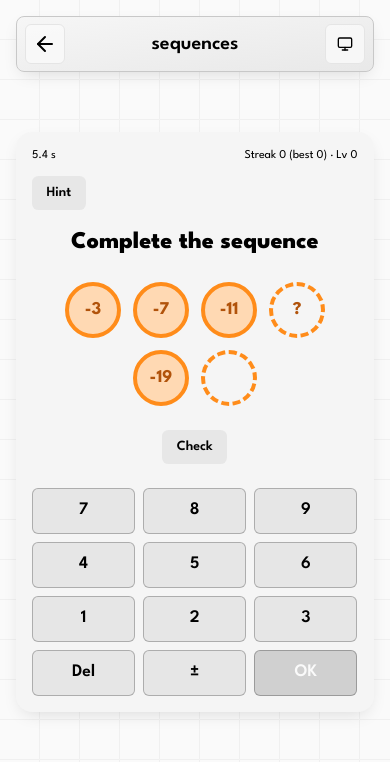
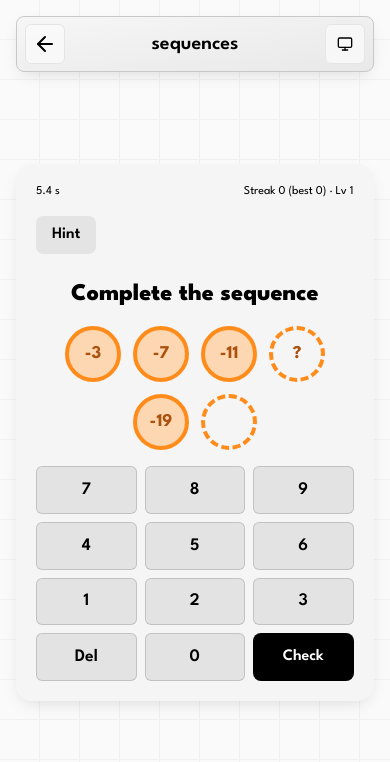
Before and after one commit to iskochergin/megamath, a Next.js app: page /seq-bubble in a window 390 px wide. Shown: the top 762 px of the page. Built offline with nearby package versions, Linux system fonts and the light colour scheme.

Commit message:
sequences v4 (fixed layout bugs and a little redesign)

```diff
--- a/src/pages/seq-bubble.tsx
+++ b/src/pages/seq-bubble.tsx
@@ -28,23 +28,23 @@ const ri = (a: number, b: number) =>
 const choice = <T, >(arr: T[]) => arr[Math.floor(Math.random() * arr.length)];
 const MAX_LEN = 6;
 
-/* pastel‑orange palette (unchanging) */
-const OR_BG = "hsl(30,100%,85%)"; /* inner fill – dark enough to see numbers */
+/* pastel-orange palette (unchanging) */
+const OR_BG = "hsla(30,100%,80%,0.73)";      /* slightly darker than before   */
 const OR_BORDER = "hsl(30,100%,55%)";
-// const OR_TEXT = "hsl(25,90%,30%)";
-const OR_TEXT = "hsl(26,88%,37%)";
+const OR_TEXT = "hsl(26,86%,36%)";
 
+/* sequence generator ------------------------------------------------- */
 const makeSequence = (difficulty = 1): GeneratedSeq => {
     const kinds: SeqKind[] =
         difficulty < 4
             ? ["arithmetic", "geometric", "fibo", "alt"]
             : ["arithmetic", "geometric", "fibo", "alt", "mixed", "quadratic"];
+
     if (difficulty >= 8) kinds.push("square", "pow2");
 
     const kind = choice(kinds);
     const seq: number[] = [];
     let hint = "";
-
     const safe = (v: number) => {
         if (Math.abs(v) > 20_000) throw new Error("overflow");
         seq.push(v);
@@ -89,10 +89,10 @@ const makeSequence = (difficulty = 1): GeneratedSeq => {
                 break;
             }
             case "mixed": {
-                const start = ri(2, 10),
+                const s = ri(2, 10),
                     d = ri(1, 3 + difficulty),
                     r = choice([2, 3, 4]);
-                safe(start);
+                safe(s);
                 for (let i = 1; i < MAX_LEN / 2; i++) safe(seq[i - 1] + d);
                 for (let i = MAX_LEN / 2; i < MAX_LEN; i++) safe(seq[i - 1] * r);
                 hint = `Add ${d}, then ×${r}`;
@@ -115,7 +115,7 @@ const makeSequence = (difficulty = 1): GeneratedSeq => {
             case "pow2": {
                 const k = ri(1, 3);
                 for (let i = 0; i < MAX_LEN; i++) safe(k * 2 ** i);
-                hint = "Powers of two";
+                hint = "Powers of 2";
                 break;
             }
         }
@@ -123,8 +123,8 @@ const makeSequence = (difficulty = 1): GeneratedSeq => {
         return regen();
     }
 
-    const final = seq.at(-1)!;
-    const shown = seq.slice(0, -1) as (number | null)[];
+    const finalAnswer = seq.at(-1)!;
+    const shown: (number | null)[] = seq.slice(0, -1);
     let hintIndex: number | null = null;
 
     if (
@@ -137,15 +137,15 @@ const makeSequence = (difficulty = 1): GeneratedSeq => {
         shown[idx] = null;
         hintIndex = idx;
     }
-    return {shown, finalAnswer: final, kind, hintIndex, hint};
+    return {shown, finalAnswer, kind, hintIndex, hint};
 };
 
-/* component -------------------------------------------------------- */
+/* component --------------------------------------------------------- */
 const SeqBubbleDrill: React.FC = () => {
     const [data, setData] = useState<GeneratedSeq | null>(null);
     const [streak, setStreak] = useState(0);
     const [bestStreak, setBestStreak] = useState(0);
-    const level = Math.min(10, Math.floor(streak / 2));
+    const level = Math.min(10, 1 + Math.floor(streak / 2));
 
     const [input, setInput] = useState("");
     const [feedback, setFeedback] = useState("");
@@ -162,7 +162,7 @@ const SeqBubbleDrill: React.FC = () => {
     const cardRef = useRef<HTMLDivElement>(null);
     const inputRef = useRef<HTMLInputElement>(null);
 
-    /* first mount */
+    /* mount ---------------------------------------------------------------- */
     useEffect(() => {
         if (typeof window !== "undefined") {
             setBestStreak(+localStorage.getItem("seq_best")! || 0);
@@ -172,13 +172,12 @@ const SeqBubbleDrill: React.FC = () => {
 
     useEffect(() => inputRef.current?.focus(), [data]);
 
-    /* simple timer */
+    /* timers ---------------------------------------------------------------- */
     useEffect(() => {
         const id = setInterval(() => setElapsed((t) => t + 0.12), 120);
         return () => clearInterval(id);
     }, []);
 
-    /* auto next timer */
     useEffect(() => {
         if (!wait) return;
         if (cd > 0) {
@@ -188,6 +187,7 @@ const SeqBubbleDrill: React.FC = () => {
         nextSeq();
     }, [wait, cd]);
 
+    /* helpers --------------------------------------------------------------- */
     const nextSeq = () => {
         const el = cardRef.current;
         if (!el) return;
@@ -225,7 +225,7 @@ const SeqBubbleDrill: React.FC = () => {
         const val = input.trim() === "" ? NaN : +input.trim();
         const ok = val === data.finalAnswer;
         if (ok) {
-            setFeedback("✔ Correct");
+            setFeedback("✔ Correct");
             const ns = streak + 1;
             setStreak(ns);
             if (ns > bestStreak) {
@@ -234,7 +234,7 @@ const SeqBubbleDrill: React.FC = () => {
             }
             finishRound(true);
         } else if (attempts === 0) {
-            setFeedback("✖ Try again");
+            setFeedback("✖ Try again");
             setAttempts(1);
         } else {
             setFeedback(`Answer: ${data.finalAnswer}`);
@@ -243,16 +243,21 @@ const SeqBubbleDrill: React.FC = () => {
         }
     };
 
-    /* bubble style helper */
-    const bubbleCss = (delay: number, dashed?: boolean) => ({
+    /* bubble style helper (individual glow) -------------------------------- */
+    const glow = level > 1 ? `${(level - 1) * 2 + 4}px` : "0px";
+    const bubbleCss = (delay: number, dashed?: boolean): React.CSSProperties => ({
         animationDelay: `${delay}s`,
         background: dashed ? "transparent" : OR_BG,
         border: `4px ${dashed ? "dashed" : "solid"} ${OR_BORDER}`,
         color: OR_TEXT,
+        filter:
+            glow === "0px"
+                ? "none"
+                : `drop-shadow(0 0 ${glow} rgba(255,80,0,0.55))`,
     });
 
-    /* fire glow size */
-    const glow = level > 0 ? `${(level - 1) * 2 + 4}px` : "0px";
+    /* mobile key helper */
+    const addDigit = (d: string) => setInput((v) => v + d);
 
     if (!data) return null;
 
@@ -273,18 +278,17 @@ const SeqBubbleDrill: React.FC = () => {
 
                 <div
                     ref={cardRef}
-                    className="fadeIn relative z-10 w-11/12 sm:w-10/12 md:w-2/3 lg:w-1/2 xl:w-5/12 max-w-md sm:max-w-lg md:max-w-2xl lg:max-w-3xl bg-[rgb(var(--primary))] dark:bg-[rgb(var(--secondary))] text-[rgb(var(--foreground))] rounded-2xl shadow-background backdrop-blur-md p-4 sm:p-6 md:p-8 transition"
+                    className="fadeIn relative sm:mt-5 mt-5 z-10 w-11/12 sm:w-11/12 md:w-8/12 lg:w-7/12 xl:w-1/2 max-w-md sm:max-w-lg md:max-w-2xl lg:max-w-3xl bg-[rgb(var(--primary))] dark:bg-[rgb(var(--secondary))] text-[rgb(var(--foreground))] rounded-2xl shadow-background backdrop-blur-md p-5 sm:p-8 md:py-12 md:px-10 transition-all duration-300 ease-in-out"
                 >
-                    {/* info row */}
-                    <div className="flex justify-between text-xs sm:text-sm mb-3">
+                    <div className="flex justify-between text-xs sm:text-sm mb-4">
                         <span>{elapsed.toFixed(1)} s</span>
                         <span>
-              Streak {streak} (best {bestStreak}) · Lv {level}
+              Streak {streak} (best {bestStreak}) · Lv {level}
             </span>
                     </div>
 
-                    {/* hint row */}
-                    <div className="flex items-center gap-2 mb-4">
+                    {/* hint row ----------------------------------------------------------- */}
+                    <div className="flex items-center gap-2 mb-6">
                         <button onClick={() => setShowHint((h) => !h)} className="pill">
                             Hint
                         </button>
@@ -301,17 +305,12 @@ const SeqBubbleDrill: React.FC = () => {
                         </div>
                     </div>
 
-                    <h2 className="text-center text-2xl sm:text-3xl font-extrabold mb-6">
+                    <h2 className="text-center text-2xl sm:text-3xl font-extrabold sm:gap-4 mb-4 sm:mb-8 md:mb-8 lg:mb-8 xl:mb-8">
                         Complete the sequence
                     </h2>
 
-                    {/* bubbles */}
-                    <div
-                        className="flex flex-wrap justify-center gap-3 sm:gap-4 mb-6"
-                        style={{
-                            filter: glow === "0px" ? "none" : `drop-shadow(0 0 ${glow} rgba(255,80,0,0.55))`,
-                        }}
-                    >
+                    {/* bubbles ------------------------------------------------------------ */}
+                    <div className="flex flex-wrap justify-center gap-3 sm:gap-4 mb-4 sm:mb-8 md:mb-8 lg:mb-8 xl:mb-8">
                         {data.shown.map((v, i) => (
                             <div
                                 key={i}
@@ -345,9 +344,9 @@ const SeqBubbleDrill: React.FC = () => {
                         </div>
                     </div>
 
-                    {/* feedback */}
+                    {/* feedback ----------------------------------------------------------- */}
                     {feedback && (
-                        <div className="text-center mb-5 min-h-[1.5rem]">
+                        <div className="text-center mb-3 sm:mb-6 md:mb-6 lg:mb-6 xl:mb-6 min-h-[1.5rem]">
                             <p
                                 className={
                                     feedback.startsWith("✔")
@@ -360,18 +359,18 @@ const SeqBubbleDrill: React.FC = () => {
                         </div>
                     )}
 
-                    {/* control */}
-                    <div className="flex justify-center">
+                    {/* desktop control ---------------------------------------------------- */}
+                    <div className="hidden md:flex justify-center">
                         <button onClick={check} className="pill">
                             {wait ? "Next" : "Check"}
                         </button>
                     </div>
 
-                    {/* keypad mobile */}
-                    <div className="md:hidden mt-6">
+                    {/* mobile keypad ------------------------------------------------------ */}
+                    <div className="md:hidden w-full">
                         <div className="grid grid-cols-3 gap-2">
                             {["7", "8", "9", "4", "5", "6", "1", "2", "3"].map((d) => (
-                                <button key={d} onClick={() => setInput((v) => v + d)} className="key">
+                                <button key={d} onClick={() => addDigit(d)} className="key">
                                     {d}
                                 </button>
                             ))}
@@ -383,51 +382,46 @@ const SeqBubbleDrill: React.FC = () => {
                             >
                                 Del
                             </button>
+                            <button onClick={() => addDigit("0")} className="key">
+                                0
+                            </button>
                             <button
-                                onClick={() =>
-                                    setInput((v) => (v.startsWith("-") ? v.slice(1) : "-" + v))
-                                }
-                                className="key"
+                                onClick={check}
+                                className="px-4 py-2 rounded-lg bg-black dark:bg-white text-white dark:text-black font-semibold active:scale-95 transition"
                             >
-                                ±
-                            </button>
-                            <button onClick={check} className="key enter">
-                                OK
+                                {wait ? "Next" : "Check"}
                             </button>
                         </div>
                     </div>
                 </div>
             </main>
 
-            {/* css‑in‑js --------------------------------------------------- */}
             <style jsx>{`
-                /* pills & keys */
                 .pill {
-                    padding: 0.4rem 0.9rem;
-                    border-radius: 0.4rem;
-                    background: rgba(var(--foreground-rgb, 0, 0, 0), 0.06);
+                    padding: 0.45rem 1rem;
+                    border-radius: 0.45rem;
+                    background: rgba(var(--foreground-rgb, 0, 0, 0), 0.07);
                     color: rgb(var(--foreground));
                     font-weight: 600;
-                    font-size: 0.875rem;
                     transition: background 0.2s;
                 }
 
                 .pill:hover {
-                    background: rgba(var(--foreground-rgb, 0, 0, 0), 0.15);
+                    background: rgba(var(--foreground-rgb, 0, 0, 0), 0.16);
                 }
 
                 .key {
-                    padding: 0.55rem 0;
+                    padding: 0.6rem 0;
                     border-radius: 0.38rem;
-                    background: rgba(var(--foreground-rgb, 0, 0, 0), 0.06);
-                    border: 1px solid rgba(var(--foreground-rgb, 0, 0, 0), 0.25);
+                    background: rgba(var(--foreground-rgb, 0, 0, 0), 0.07);
+                    border: 1px solid rgba(var(--foreground-rgb), 0.15);
                     font-size: 1.1rem;
                     font-weight: 600;
                     color: rgb(var(--foreground));
                 }
 
                 .key.enter {
-                    background: rgba(var(--foreground-rgb, 0, 0, 0), 0.15);
+                    background: rgba(var(--foreground-rgb, 0, 0, 0), 0.16);
                     color: rgb(var(--background));
                 }
 
@@ -482,7 +476,7 @@ const SeqBubbleDrill: React.FC = () => {
                     }
                 }
 
-                /* typing */
+                /* typing for hint */
                 @keyframes typing {
                     from {
                         clip-path: inset(0 100% 0 0);
```
